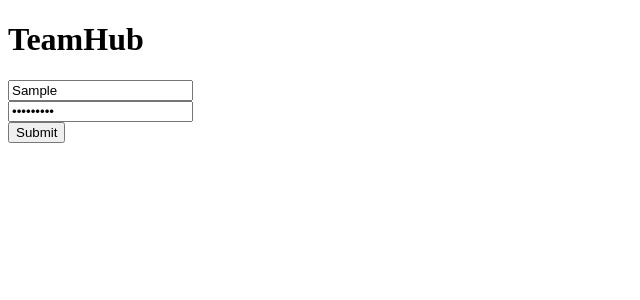
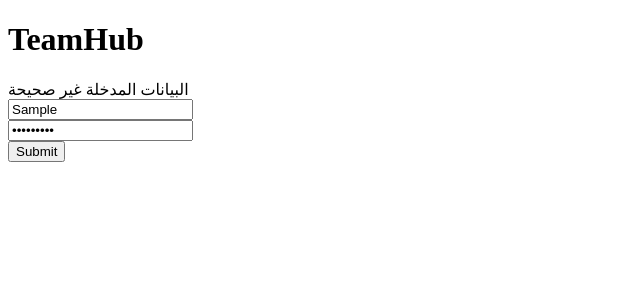
Before and after one commit to hussienmousa128/teamhub, an Angular app: page /login in a window 1280 px wide. Both pictures are taken after typing "Sample", "Sample123" into the empty fields and a click on the button "Submit". Shown: the top 300 px of the page, without its empty margins (0-640 px from the left). Built offline with nearby package versions, Linux system fonts and the light colour scheme.

Commit message:
3.5.4.a login error message placeholder

```diff
--- a/src/app/features/auth/pages/login/login.html
+++ b/src/app/features/auth/pages/login/login.html
@@ -1,4 +1,7 @@
 <form [formGroup]="form" (ngSubmit)="onSubmit()" >
+  <div>
+    <span *ngIf="errorMessage">{{errorMessage}}</span>
+  </div>
   <div>
       <input formControlName="username" type="text" placeholder="username" >
       <span *ngIf="form.controls.username.touched && form.controls.username.hasError('required')">
--- a/src/app/features/auth/pages/login/login.ts
+++ b/src/app/features/auth/pages/login/login.ts
@@ -1,7 +1,7 @@
 import { CommonModule } from '@angular/common';
 import { Component } from '@angular/core';
 import { FormControl, FormGroup, ReactiveFormsModule, Validators } from '@angular/forms';
-import { timeout } from 'rxjs';
+
 
 
 
@@ -13,6 +13,7 @@
   styleUrl: './login.scss',
 })
 export class Login {
+  errorMessage: string | null = null;
   isSubmitting : boolean = false;
 form = new FormGroup({
   username: new FormControl ('',Validators.required),
@@ -20,20 +21,19 @@
 });
 onSubmit(){
   if (this.isSubmitting) return;
+  this.errorMessage=null;
 
   if (this.form.invalid){
     this.form.markAllAsTouched();
+
     return;
   }
 
   this.isSubmitting = true;
-  console.log(this.form.value);
+  this.errorMessage ="البيانات المدخلة غير صحيحة";
 
   setTimeout(()=>{
     this.isSubmitting = false;
   },1000);
-
-
-
 }
 }
```
